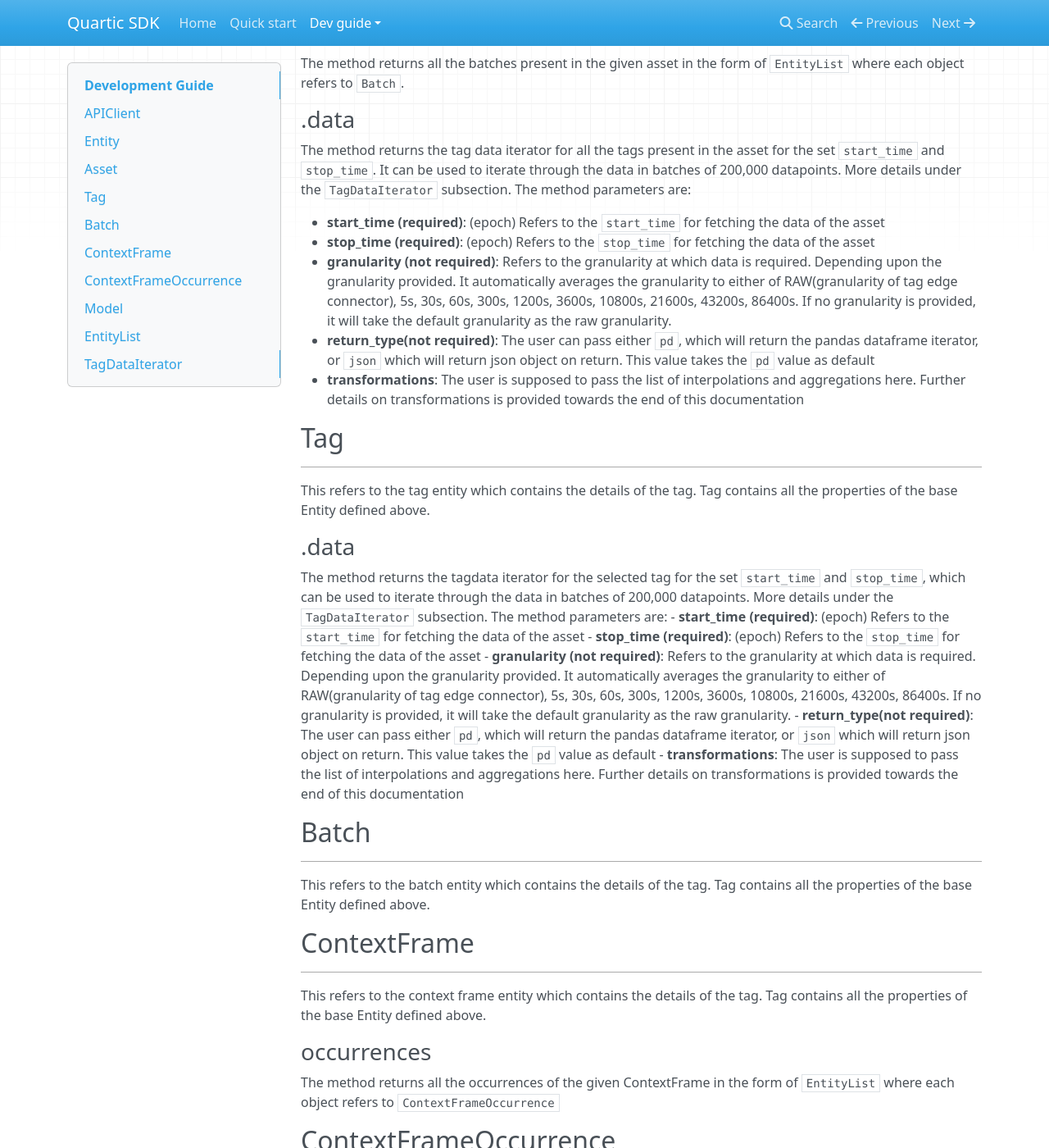
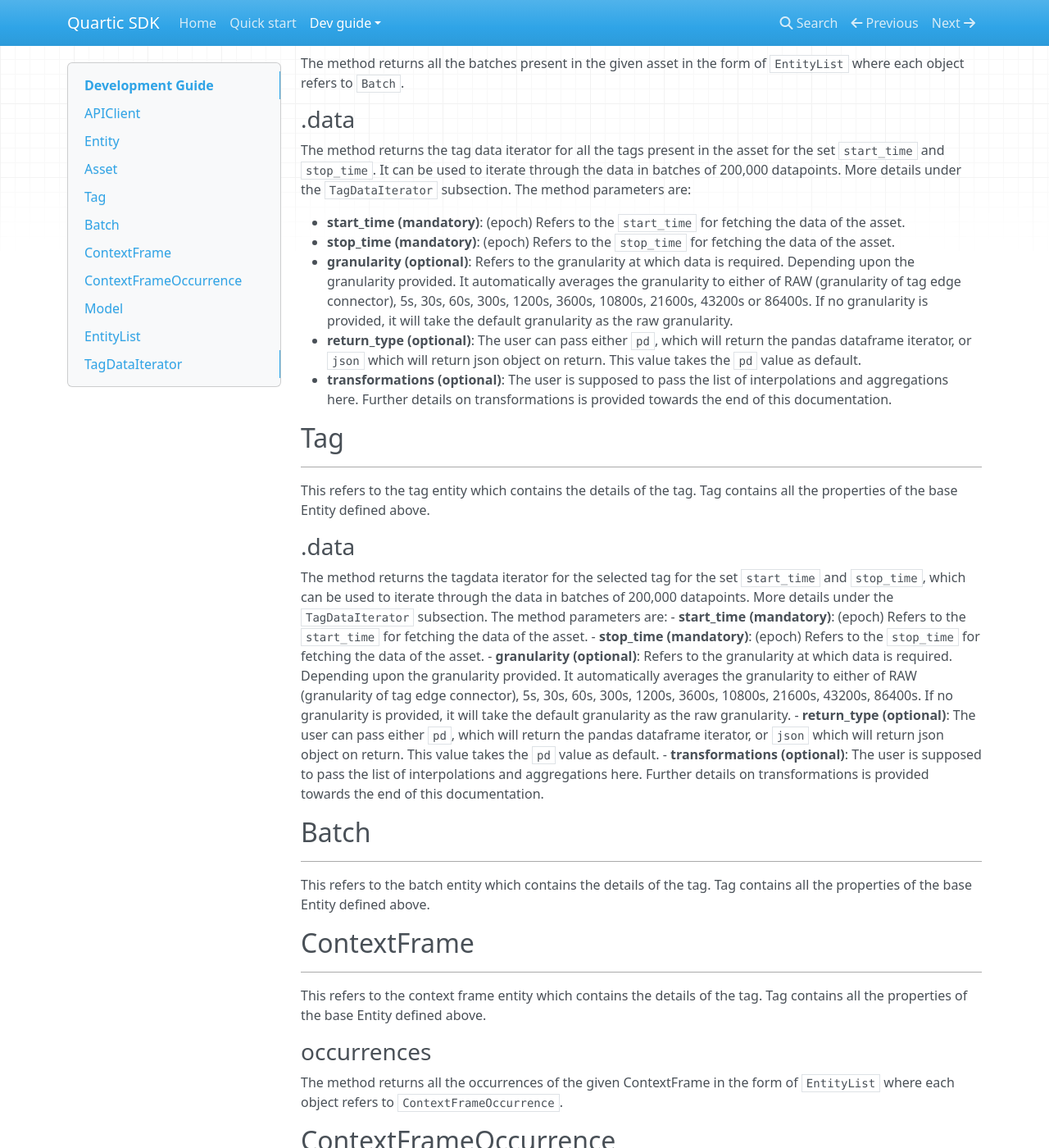
Before and after one commit to sourcery-ai-experiments/QuarticSDK, an MkDocs documentation site: the page built from docs/dev_guide/basic.md, in a window 1280 px wide and 1400 px high, scrolled down 1957 px. Shown: the whole window at 82% size. Built offline with MkDocs 1.6.1, drawn with Linux system fonts in a browser that asks for light colours; nearby versions of some CDN libraries; some of the changed text lies outside the part shown.

Commit message:
Final changes done

````diff
--- a/docs/dev_guide/basic.md
+++ b/docs/dev_guide/basic.md
@@ -1,20 +1,20 @@
 # Development Guide
-This article explains and defines the various classes //@mayank to complete//
+This article explains the various classes alongwith their methods and the available attributes.
 
 ## APIClient
 ---
-Class refers to the API client which is used as the interface between the user querying the Quartic AI Platform, and him using the SDK for his use cases // this needs to rephrased @mayank//
+Class refers to the API client which is used as the interface between the user querying the Quartic AI Platform and the use case.
 
 The available methods are as follows:
 
 ### init
 This class has the following parameters for initialization:
 
-- **host (required)**: Refers to the host the user connects to for making API calls
-- **username (not required)**: Required for Basic Authentication
-- **password (not required)**: Required for Basic Authentication
-- **oauth_token (not required)**: Required for OAuth2.0 Authentication
-- **verify_ssl(not required)**: Required when the host needs to be verified for SSL
+- **host (mandatory)**: Refers to the host the user connects to for making API calls.
+- **username (optional)**: Required for Basic Authentication.
+- **password (optional)**: Required for Basic Authentication.
+- **oauth_token (optional)**: Required for OAuth2.0 Authentication.
+- **verify_ssl (optional)**: Required when the host needs to be verified for SSL.
 
 An example of usage is as follows:
 ```
@@ -36,7 +36,7 @@
 ### .tags
 This method requires the following parameters to be called:
 
-**asset_id (required)**: The asset_id of the asset whose tags are to be returned
+**asset_id (mandatory)**: The asset_id of the asset whose tags are to be returned.
 ```
 tags_of_asset_id_1 = client.tags(1)
 ```
@@ -44,7 +44,7 @@
 ### .list_models
 This method lists the ML models and its parameters and requires the following parameters to be called:
 - **is_active (optional)**: This specifies if is_active is true, list_models will list the models which are active in the Quartic AI Platform.
-- **ml_node (optional)**: If ml_node(numeric field) is specified, list_models will list all the custom models that are deployed into a specific ml node.
+- **ml_node (optional)**: If ml_node (numeric field) is specified, list_models will list all the custom models that are deployed into a specific ml node.
 
 ## Entity
 ---
@@ -53,12 +53,12 @@
 #### init
 An object of this class is initialiazed with two parameters. These are automatically created and depend on the user's query through the client.
 
-- **body_json(required)**: This is the json object which is used to create the related `Entity` object.
-- **api_helper(required)**: This is the APIHelper object which contains all the info about the authentication and is used for making API calls.
+- **body_json (mandatory)**: This is the json object which is used to create the related `Entity` object.
+- **api_helper (mandatory)**: This is the APIHelper object which contains all the info about the authentication and is used for making API calls.
 
 ### get
 The attribute value of the object is returned for the given name.
-- **name(required)**: The attribute name whose value is to be returned
+- **name (mandatory)**: The attribute name whose value is to be returned.
 
 ## Asset
 ---
@@ -74,11 +74,11 @@
 The method returns the tag data iterator for all the tags present in the asset for the set `start_time` and `stop_time`. It can be used to iterate through the data in batches of 200,000 datapoints. More details under the `TagDataIterator` subsection.
 The method parameters are:
 
-- **start_time (required)**: (epoch) Refers to the `start_time` for fetching the data of the asset
-- **stop_time (required)**: (epoch) Refers to the `stop_time` for fetching the data of the asset
-- **granularity (not required)**: Refers to the granularity at which data is required. Depending upon the granularity provided. It automatically averages the granularity to either of RAW(granularity of tag edge connector), 5s, 30s, 60s, 300s, 1200s, 3600s, 10800s, 21600s, 43200s, 86400s. If no granularity is provided, it will take the default granularity as the raw granularity.
-- **return_type(not required)**: The user can pass either `pd`, which will return the pandas dataframe iterator, or `json` which will return json object on return. This value takes the `pd` value as default
-- **transformations**: The user is supposed to pass the list of interpolations and aggregations here. Further details on transformations is provided towards the end of this documentation
+- **start_time (mandatory)**: (epoch) Refers to the `start_time` for fetching the data of the asset.
+- **stop_time (mandatory)**: (epoch) Refers to the `stop_time` for fetching the data of the asset.
+- **granularity (optional)**: Refers to the granularity at which data is required. Depending upon the granularity provided. It automatically averages the granularity to either of RAW (granularity of tag edge connector), 5s, 30s, 60s, 300s, 1200s, 3600s, 10800s, 21600s, 43200s or 86400s. If no granularity is provided, it will take the default granularity as the raw granularity.
+- **return_type (optional)**: The user can pass either `pd`, which will return the pandas dataframe iterator, or `json` which will return json object on return. This value takes the `pd` value as default.
+- **transformations (optional)**: The user is supposed to pass the list of interpolations and aggregations here. Further details on transformations is provided towards the end of this documentation.
 
 ## Tag
 ---
@@ -86,11 +86,11 @@
 
 ### .data
 The method returns the tagdata iterator for the selected tag for the set `start_time` and `stop_time`, which can be used to iterate through the data in batches of 200,000 datapoints. More details under the `TagDataIterator` subsection. The method parameters are:
-- **start_time (required)**: (epoch) Refers to the `start_time` for fetching the data of the asset
-- **stop_time (required)**: (epoch) Refers to the `stop_time` for fetching the data of the asset
-- **granularity (not required)**: Refers to the granularity at which data is required. Depending upon the granularity provided. It automatically averages the granularity to either of RAW(granularity of tag edge connector), 5s, 30s, 60s, 300s, 1200s, 3600s, 10800s, 21600s, 43200s, 86400s. If no granularity is provided, it will take the default granularity as the raw granularity.
-- **return_type(not required)**: The user can pass either `pd`, which will return the pandas dataframe iterator, or `json` which will return json object on return. This value takes the `pd` value as default
-- **transformations**: The user is supposed to pass the list of interpolations and aggregations here. Further details on transformations is provided towards the end of this documentation
+- **start_time (mandatory)**: (epoch) Refers to the `start_time` for fetching the data of the asset.
+- **stop_time (mandatory)**: (epoch) Refers to the `stop_time` for fetching the data of the asset.
+- **granularity (optional)**: Refers to the granularity at which data is required. Depending upon the granularity provided. It automatically averages the granularity to either of RAW (granularity of tag edge connector), 5s, 30s, 60s, 300s, 1200s, 3600s, 10800s, 21600s, 43200s, 86400s. If no granularity is provided, it will take the default granularity as the raw granularity.
+- **return_type (optional)**: The user can pass either `pd`, which will return the pandas dataframe iterator, or `json` which will return json object on return. This value takes the `pd` value as default.
+- **transformations (optional)**: The user is supposed to pass the list of interpolations and aggregations here. Further details on transformations is provided towards the end of this documentation.
 
 ## Batch
 ---
@@ -101,7 +101,7 @@
 This refers to the context frame entity which contains the details of the tag. Tag contains all the properties of the base Entity defined above.
 
 ### occurrences
-The method returns all the occurrences of the given ContextFrame in the form of `EntityList` where each object refers to `ContextFrameOccurrence`
+The method returns all the occurrences of the given ContextFrame in the form of `EntityList` where each object refers to `ContextFrameOccurrence`.
 
 ## ContextFrameOccurrence
 ---
@@ -112,22 +112,22 @@
 This refers to Model entity, which contains the details of Model, Model contains all the properties of the base Entity defined above.
 
 ### .model_instance
-This methode returns the Model object(created and deployed by extending model base- ModelABC).
+This methode returns the Model object (created and deployed by extending model base- ModelABC).
 
 ## EntityList
 ---
-This class contains the list of entities, where each entity can be of the type `Asset`, `Tag`, `ContextFrame`,`ContextFrameOccurrence`, and `Batch`
+This class contains the list of entities, where each entity can be of the type `Asset`, `Tag`, `ContextFrame`,`ContextFrameOccurrence`, and `Batch`.
 
 ### init
 The class requires the following parameters for initialization:
 
-- **class_type (required)**: Refers to the type of objects it will contain. These can be `Asset`, `Tag`, `ContextFrame`, `ContextFrameOccurrence`, or `Batch`
-- **entities_list (not required)**: Refers to the list of entities, which will be contained in the list. The types should match the `class_type` as provided. In case this is not present, it will default to an empty list.
+- **class_type (mandatory)**: Refers to the type of objects it will contain. These can be `Asset`, `Tag`, `ContextFrame`, `ContextFrameOccurrence`, or `Batch`.
+- **entities_list (optional)**: Refers to the list of entities, which will be contained in the list. The types should match the `class_type` as provided. In case this is not present, it will default to an empty list.
 
 ### .get
 The method returns the first item in the list whose attribute `name` has the value `value`. It requires the following parameters:
-- **name (required)**: Refers to the name of the attribute
-- **value (required)**: Refers to the value of this attribute
+- **name (mandatory)**: Refers to the name of the attribute.
+- **value (mandatory)**: Refers to the value of this attribute.
 
 The usage is as below:
 ```
@@ -166,11 +166,11 @@
 ### .data
 This method is present only for the `Tag` type EntityList, which is used to return the data present in the given tags. This returns a TagDataIterator instance, and has the following params:
 
-- **start_time (required)**: (epoch) Refers to the `start_time` for fetching the data of the asset
-- **stop_time (required)**: (epoch) Refers to the `stop_time` for fetching the data of the asset
-- **granularity (not required)**: Refers to the granularity at which data is required. Depending upon the granularity provided. It automatically averages the granularity to either of RAW(granularity of tag edge connector), 5s, 30s, 60s, 300s, 1200s, 3600s, 10800s, 21600s, 43200s, 86400s. If no granularity is provided, it will take the default granularity as the raw granularity.
-- **return_type(not required)**: The user can pass either `pd`, which will return the pandas dataframe iterator, or `json` which will return json object on return. This value takes the `pd` value as default
-- **transformations**: The user is supposed to pass the list of interpolations and aggregations here. Further details on transformations is provided towards the end of this documentation
+- **start_time (mandatory)**: (epoch) Refers to the `start_time` for fetching the data of the asset.
+- **stop_time (mandatory)**: (epoch) Refers to the `stop_time` for fetching the data of the asset.
+- **granularity (optional)**: Refers to the granularity at which data is required. Depending upon the granularity provided. It automatically averages the granularity to either of RAW (granularity of tag edge connector), 5s, 30s, 60s, 300s, 1200s, 3600s, 10800s, 21600s, 43200s or 86400s. If no granularity is provided, it will take the default granularity as the raw granularity.
+- **return_type (optional)**: The user can pass either `pd`, which will return the pandas dataframe iterator, or `json` which will return json object on return. This value takes the `pd` value as default.
+- **transformations (optional)**: The user is supposed to pass the list of interpolations and aggregations here. Further details on transformations is provided towards the end of this documentation.
 
 ## TagDataIterator
 ---
@@ -183,15 +183,15 @@
 #### Interpolation:
 
 Interpolation contains the following keys to be present:
-- **transformation_type(required)**: Refers to the type of transformation. It should always be `interpolation` for this.
-- **column(required)**: The column which is to be interpolated
-- **method(required)**: This is the method based upon which the interpolation is supposed to happen. This can be `linear` for linear interpolation, `spline` for spline interpolation, `cubic` for cubic interpolation and `polynomial` for polynomial interpolation
-- **order(required)**: This value is required for all methods other than `linear`, and refers to the order of the interpolation
-- **limit_direction(not required)**: This refers to the direction in which the interpolation takes place. This takes the value `forward` by default
+- **transformation_type (mandatory)**: Refers to the type of transformation. It should always be `interpolation` for this.
+- **column (mandatory)**: The column which is to be interpolated.
+- **method (mandatory)**: This is the method based upon which the interpolation is supposed to happen. This can be `linear` for linear interpolation, `spline` for spline interpolation, `cubic` for cubic interpolation and `polynomial` for polynomial interpolation.
+- **order (mandatory)**: This value is required for all methods other than `linear`, and refers to the order of the interpolation.
+- **limit_direction (optional)**: This refers to the direction in which the interpolation takes place. This takes the value `forward` by default.
 
 #### Aggregation:
 
 Aggregation requires the following keys to be present:
-- **transformation_type(required)**: Refers to the type of transformation. It should always be `aggregation` for this.
-- **aggregation_column(required)**: The column, based upon which the aggregation is supposed to happen
-- **aggregation_dict(required)**: This dictionary refers to the methods based upon which the aggregation is supposed to happen in the different columns present in the dataset.
+- **transformation_type (mandatory)**: Refers to the type of transformation. It should always be `aggregation` for this.
+- **aggregation_column (mandatory)**: The column, based upon which the aggregation is supposed to happen.
+- **aggregation_dict (mandatory)**: This dictionary refers to the methods based upon which the aggregation is supposed to happen in the different columns present in the dataset.
````
Also changed, not shown: docs/dev_guide/model_creation.md (+8 -8 lines), docs/index.md (+1 -1 lines), docs/quick_start.md (+1 -1 lines), 2 other files.
